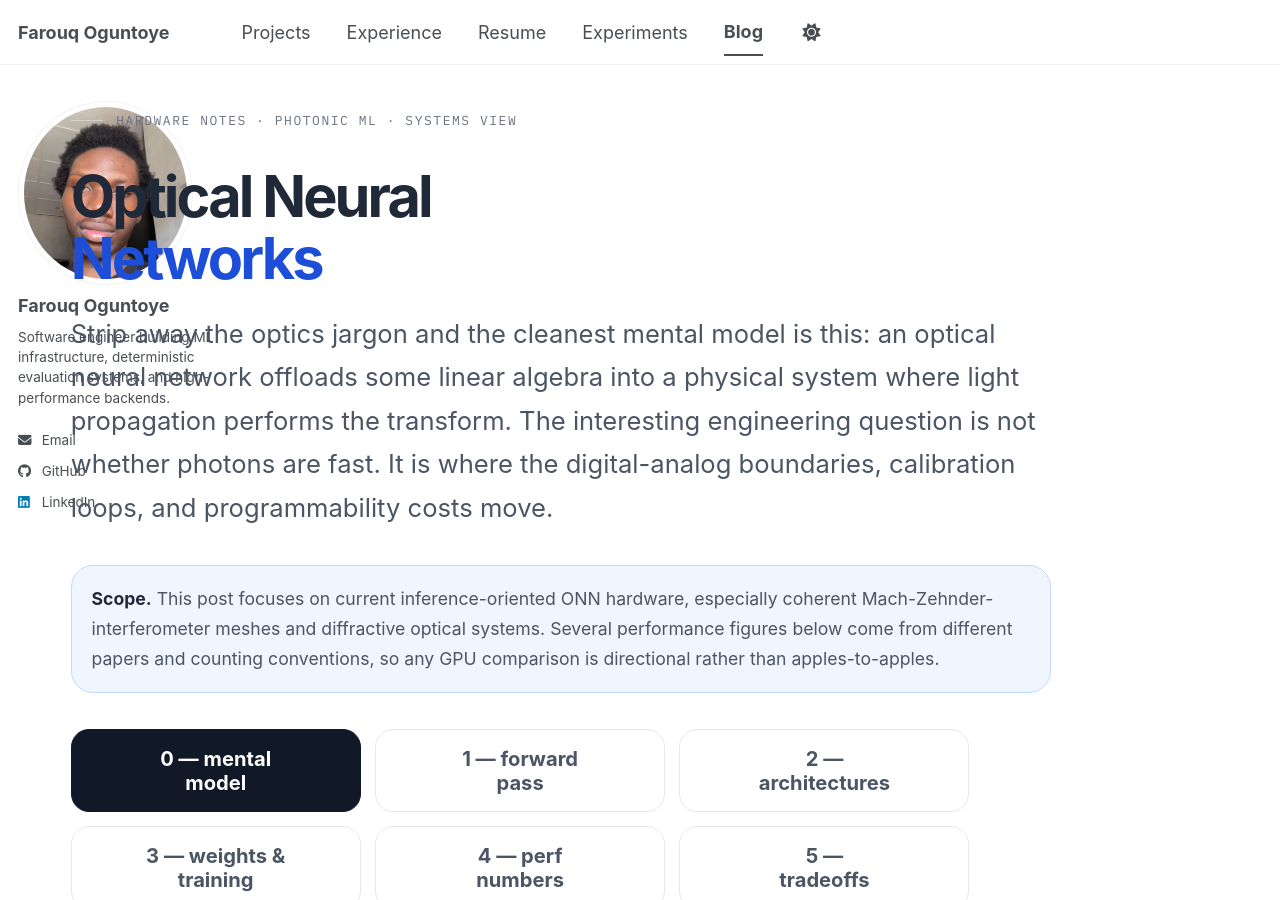
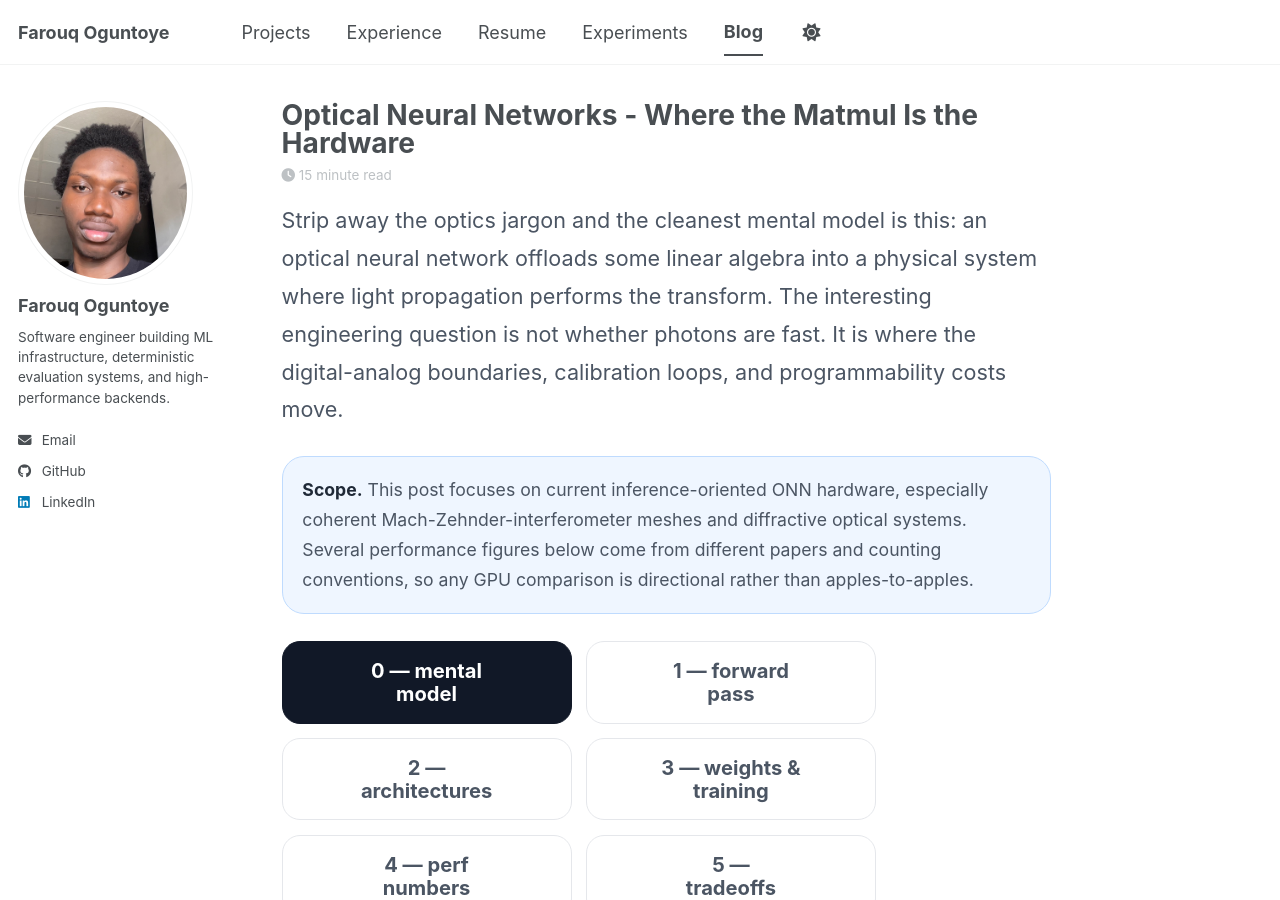
Before and after one commit to Herr-Professor/herr-professor.github.io, a Jekyll site: the page built from _posts/2026-03-22-optical-neural-networks.html, in a window 1280 px wide and 900 px high. Built offline with Jekyll 4.4.1, drawn with Linux system fonts in a browser that asks for light colours; a script bundle is joined from its source files by our own code; library files that are not in the unit come from our copies; some of the changed text lies outside the part shown.

Commit message:
Remove custom full-width blog layout

```diff
--- a/_layouts/feature-post.html
+++ /dev/null
@@ -1,45 +0,0 @@
----
-layout: default
----
-
-{% include base_path %}
-
-{% if page.url != "/" and site.breadcrumbs %}
-  {% unless paginator %}
-    {% include breadcrumbs.html %}
-  {% endunless %}
-{% endif %}
-
-<div id="main" role="main">
-  {% include sidebar.html %}
-
-  <article class="page feature-post" itemscope itemtype="http://schema.org/CreativeWork">
-    {% if page.title %}<meta itemprop="headline" content="{{ page.title | markdownify | strip_html | strip_newlines | escape_once }}">{% endif %}
-    {% if page.excerpt %}<meta itemprop="description" content="{{ page.excerpt | markdownify | strip_html | strip_newlines | escape_once }}">{% endif %}
-    {% if page.date %}<meta itemprop="datePublished" content="{{ page.date | date: "%B %d, %Y" }}">{% endif %}
-    {% if page.modified %}<meta itemprop="dateModified" content="{{ page.modified | date: "%B %d, %Y" }}">{% endif %}
-
-    <div class="page__inner-wrap">
-      <section class="page__content" itemprop="text">
-        {{ content }}
-      </section>
-    </div>
-
-    {% if site.comments.provider and page.comments %}
-      {% include comments.html %}
-    {% endif %}
-  </article>
-
-  {% if page.id and page.related and site.related_posts.size > 0 %}
-    <div class="page__related">
-      {% if site.data.ui-text[site.locale].related_label %}
-        <h4 class="page__related-title">{{ site.data.ui-text[site.locale].related_label | default: "You May Also Enjoy" }}</h4>
-      {% endif %}
-      <div class="grid__wrapper">
-        {% for post in site.related_posts limit:4 %}
-          {% include archive-single.html type="grid" %}
-        {% endfor %}
-      </div>
-    </div>
-  {% endif %}
-</div>
--- a/_posts/2026-03-22-optical-neural-networks.html
+++ b/_posts/2026-03-22-optical-neural-networks.html
@@ -981,18 +981,17 @@
 </style>
 
 <article class="onn-post">
-  <header class="hero">
-    <p class="hero-label">Hardware Notes · Photonic ML · Systems View</p>
-    <h1>Optical Neural <span>Networks</span></h1>
-    <p class="hero-sub">
-      Strip away the optics jargon and the cleanest mental model is this: an optical neural network offloads some linear algebra into a physical system where light propagation performs the transform. The interesting engineering question is not whether photons are fast. It is where the digital-analog boundaries, calibration loops, and programmability costs move.
-    </p>
-    <div class="hero-note">
+  <main class="article">
+    <div class="section-intro" style="margin-bottom: 1.5rem;">
+      <p>
+        Strip away the optics jargon and the cleanest mental model is this: an optical neural network offloads some linear algebra into a physical system where light propagation performs the transform. The interesting engineering question is not whether photons are fast. It is where the digital-analog boundaries, calibration loops, and programmability costs move.
+      </p>
+    </div>
+
+    <div class="hero-note" style="margin-bottom: 1.5rem;">
       <strong>Scope.</strong> This post focuses on current inference-oriented ONN hardware, especially coherent Mach-Zehnder-interferometer meshes and diffractive optical systems. Several performance figures below come from different papers and counting conventions, so any GPU comparison is directional rather than apples-to-apples.
     </div>
-  </header>
-
-  <main class="article">
+
     <div class="tabs-shell">
       <div class="tabs" role="tablist" aria-label="Optical neural network sections">
         <button class="tab is-active" type="button" role="tab" aria-selected="true" aria-controls="onn-panel-0" id="onn-tab-0" data-panel="0">
```
Also changed, not shown: other parts of _posts/2026-03-22-optical-neural-networks.html (+1 -1 lines), _posts/2026-03-22-nanophotonics.html (+1 -10 lines).
